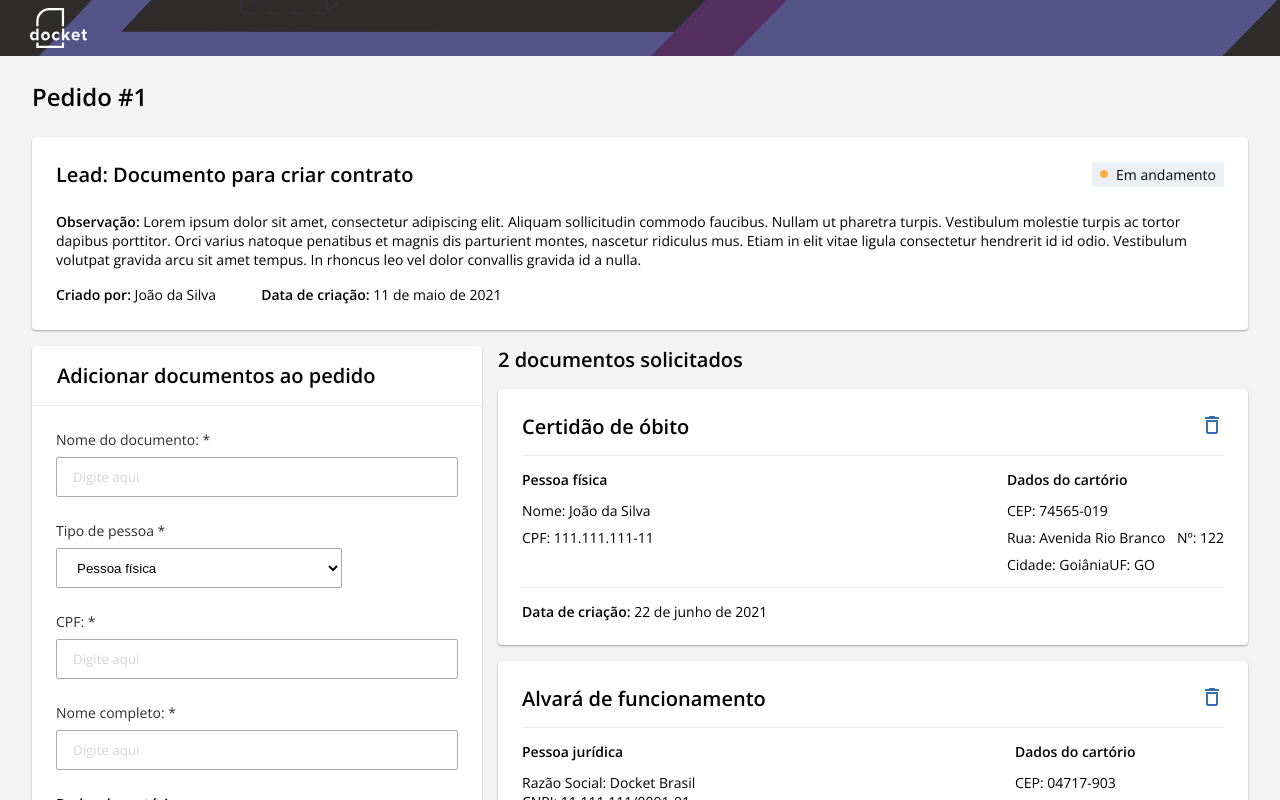
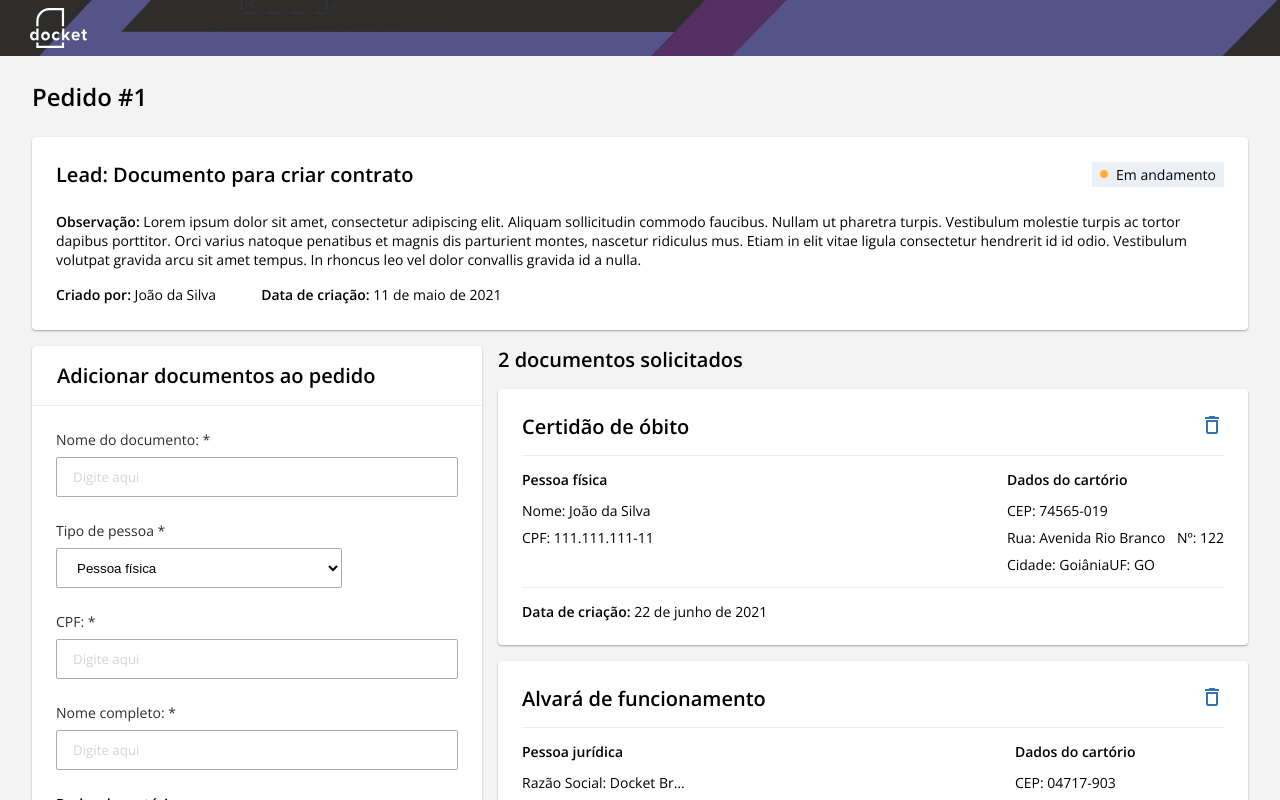
Before and after one commit to pedrovsiqueira/docketbrasil, a React (Create React App) app: page / in a window 1280 px wide. Shown: the top 800 px of the page. Built offline with nearby package versions, Linux system fonts and the light colour scheme; data requests are answered from the project's data file.

Commit message:
feat: add tooltip to corporate name

```diff
--- a/src/components/DocumentCard/DocumentCard.js
+++ b/src/components/DocumentCard/DocumentCard.js
@@ -65,7 +65,11 @@
             </>
           ) : (
             <>
-              <p>Razão Social: {corporateName}</p>
+              <p className="is-ellipsis" data-tip={corporateName}>
+                Razão Social: {corporateName}
+              </p>
+              <ReactTooltip data-for={corporateName} effect="solid" place="top" />
+
               <p>CNPJ: {cnpj}</p>
             </>
           )}
```
